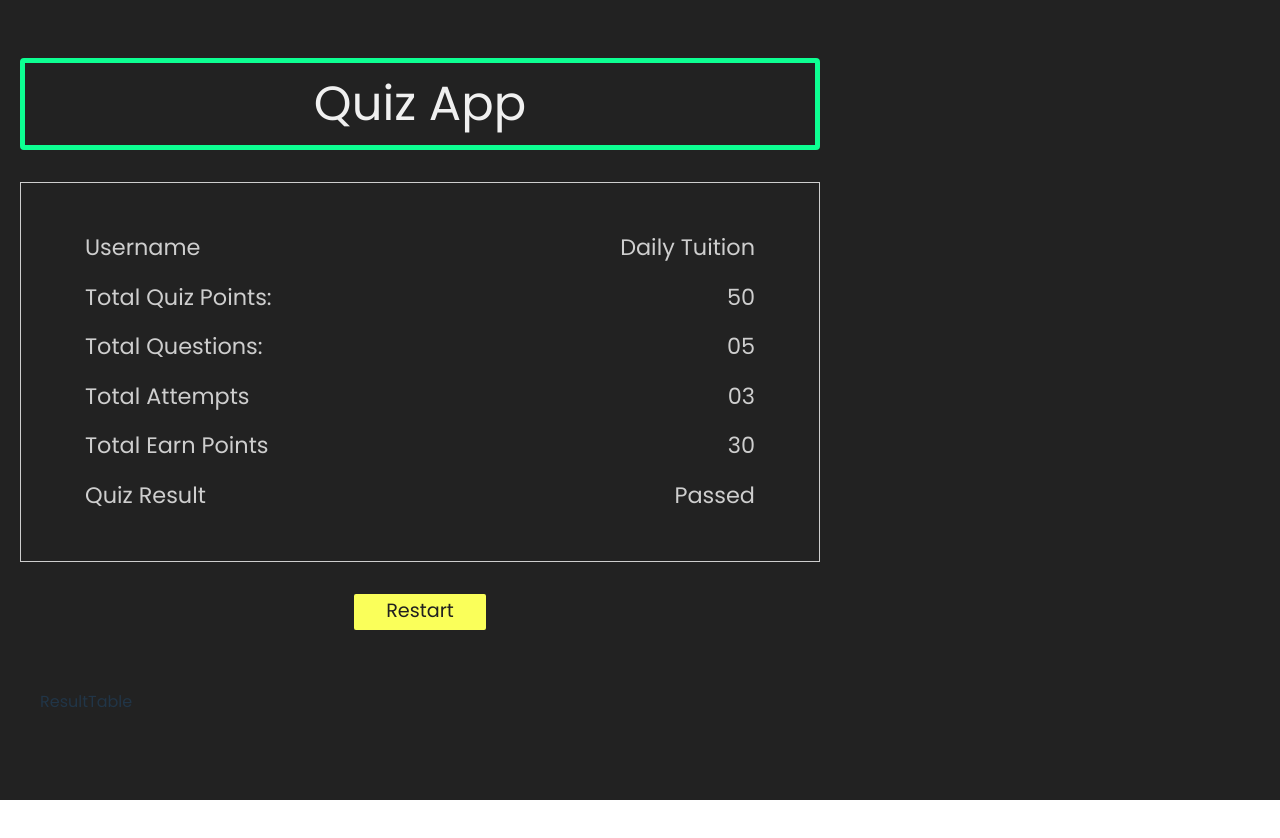
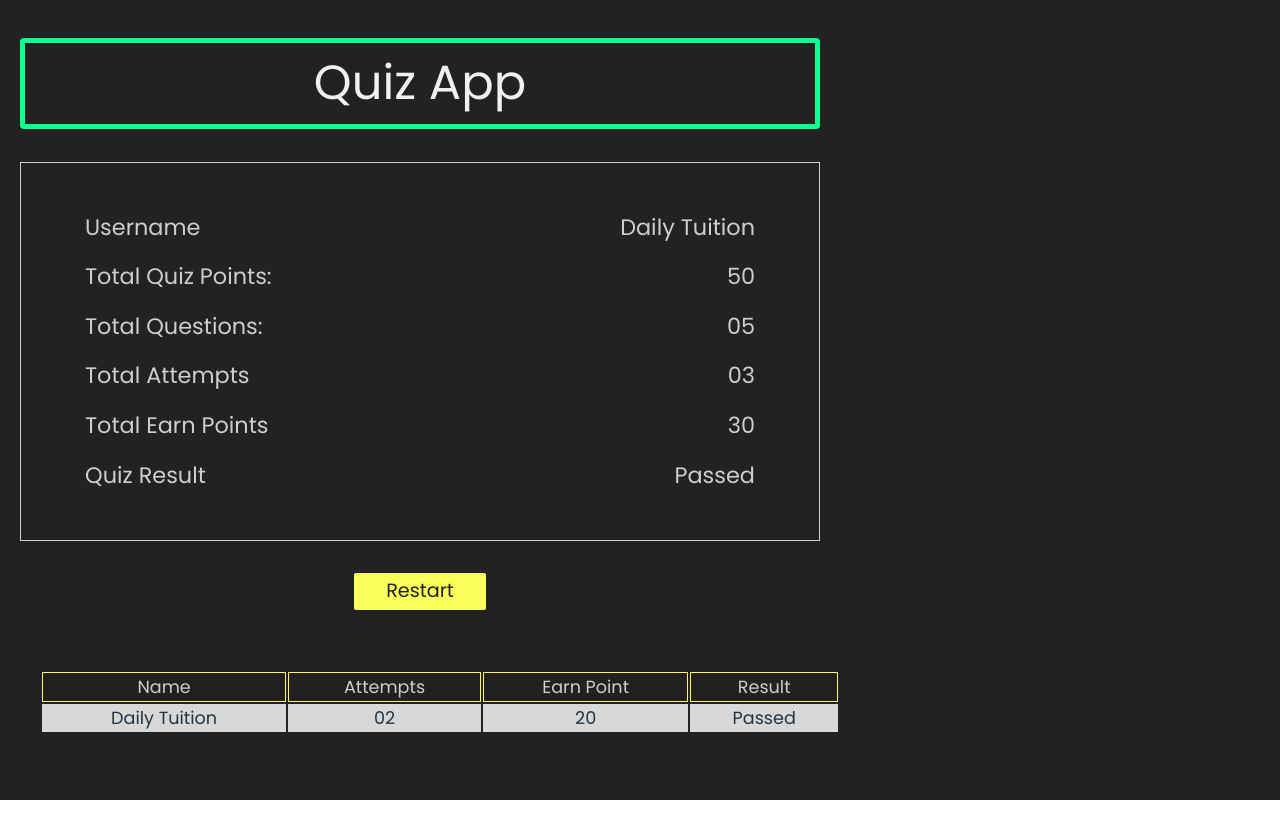
Before and after one commit to ston3/quiz-app, a React (Vite) app in the folder client/: page /result in a window 1280 px wide. Shown: the top 838 px of the page. Built offline with nearby package versions, Linux system fonts and the light colour scheme.

Commit message:
added ResultTable component

```diff
--- a/client/src/components/ResultTable.jsx
+++ b/client/src/components/ResultTable.jsx
@@ -1,6 +1,25 @@
 
 export const ResultTable = () => {
   return (
-    <div>ResultTable</div>
+    <div>
+      <table>
+        <thead className="table-header">
+          <tr className="table-row">
+            <td>Name</td>
+            <td>Attempts</td>
+            <td>Earn Point</td>
+            <td>Result</td>
+          </tr>
+        </thead>
+        <tbody>
+          <tr className="table-body">
+            <td>Daily Tuition</td>
+            <td>02</td>
+            <td>20</td>
+            <td>Passed</td>
+          </tr>
+        </tbody>
+      </table>
+    </div>
   )
 }
```
